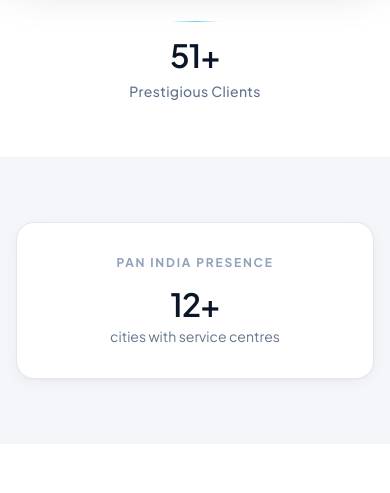
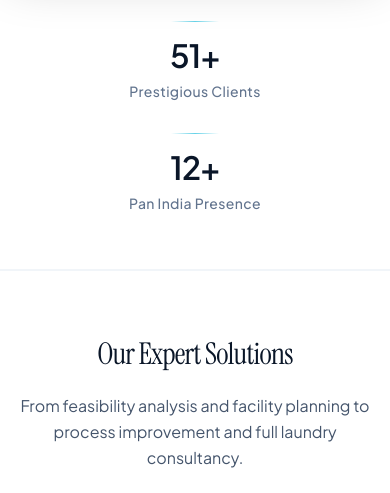
Before and after one commit to shivamchaturvedy4527/quickclean-web, a Next.js app: page / in a window 390 px wide. Shown: the part 880-1373 px from the top of the page. Built offline with nearby package versions, Linux system fonts and the light colour scheme.

Commit message:
Fix home stats to display all four metrics in one row on desktop.
Move Pan India Presence into the stats section with matching styling and use a responsive 4-column grid.

Co-authored-by: Cursor <cursoragent@cursor.com>

```diff
--- a/src/app/page.tsx
+++ b/src/app/page.tsx
@@ -64,7 +64,7 @@ export default async function HomePage() {
       {/* Stats */}
       <section className="section-alt section-pad !py-14">
         <Container>
-          <div className="grid grid-cols-1 gap-8 sm:grid-cols-3 sm:gap-6">
+          <div className="grid grid-cols-1 gap-8 sm:grid-cols-2 sm:gap-6 lg:grid-cols-4">
             {home.stats.map((stat, i) => (
               <SectionReveal key={stat.label} delay={i * 0.08}>
                 <div className="group relative text-center">
@@ -76,27 +76,26 @@ export default async function HomePage() {
                 </div>
               </SectionReveal>
             ))}
+            {home.linenWashedValue > 0 && (
+              <SectionReveal key={home.linenWashedLabel} delay={home.stats.length * 0.08}>
+                <div className="group relative text-center">
+                  <div className="mx-auto mb-4 h-px w-12 bg-gradient-to-r from-transparent via-accent to-transparent opacity-60 transition-all group-hover:w-20 group-hover:opacity-100" />
+                  <div className="stat-value">
+                    <AnimatedCounter end={home.linenWashedValue} suffix={home.linenWashedSuffix} />
+                  </div>
+                  <p className="mt-2 text-sm font-medium tracking-wide text-slate-500">{home.linenWashedLabel}</p>
+                </div>
+              </SectionReveal>
+            )}
           </div>
         </Container>
       </section>
 
       {/* Linen + Water — hidden when no numeric comparison data */}
-      {(home.linenWashedValue > 0 || home.waterComparison.monthlySaved > 0) && (
+      {home.waterComparison.monthlySaved > 0 && (
       <section className="section-pad">
         <Container>
           <div className="grid grid-cols-1 gap-5 sm:grid-cols-2 lg:grid-cols-4">
-            <SectionReveal className="card card-lift card-premium p-8 text-center">
-              <div className="text-xs font-bold uppercase tracking-[0.15em] text-slate-400">
-                {home.linenWashedLabel}
-              </div>
-              <div className="stat-value mt-4">
-                <AnimatedCounter end={home.linenWashedValue} suffix={home.linenWashedSuffix} />
-              </div>
-              <div className="mt-1 text-sm text-slate-500">{home.linenWashedUnit}</div>
-            </SectionReveal>
-
-            {home.waterComparison.monthlySaved > 0 && (
-              <>
             <SectionReveal delay={0.06} className="card card-lift card-premium p-8 text-center">
               <div className="text-xs font-bold uppercase tracking-[0.15em] text-slate-400">
                 {home.waterComparison.title}
@@ -131,8 +130,6 @@ export default async function HomePage() {
               </div>
               <div className="mt-1 text-xs text-slate-500">Litres saved this year</div>
             </SectionReveal>
-              </>
-            )}
           </div>
         </Container>
       </section>
```
